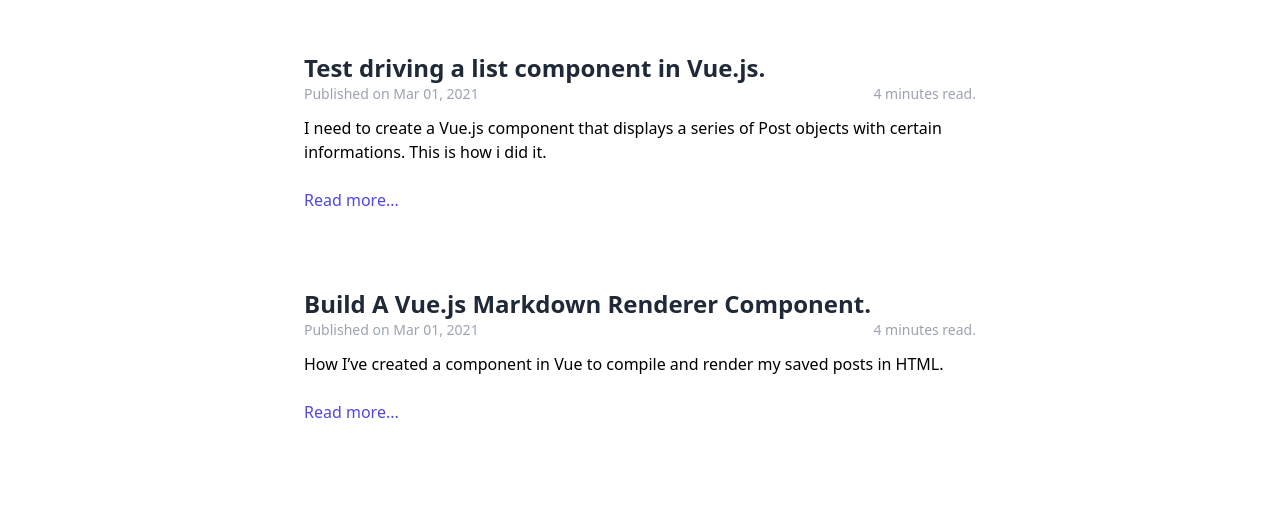
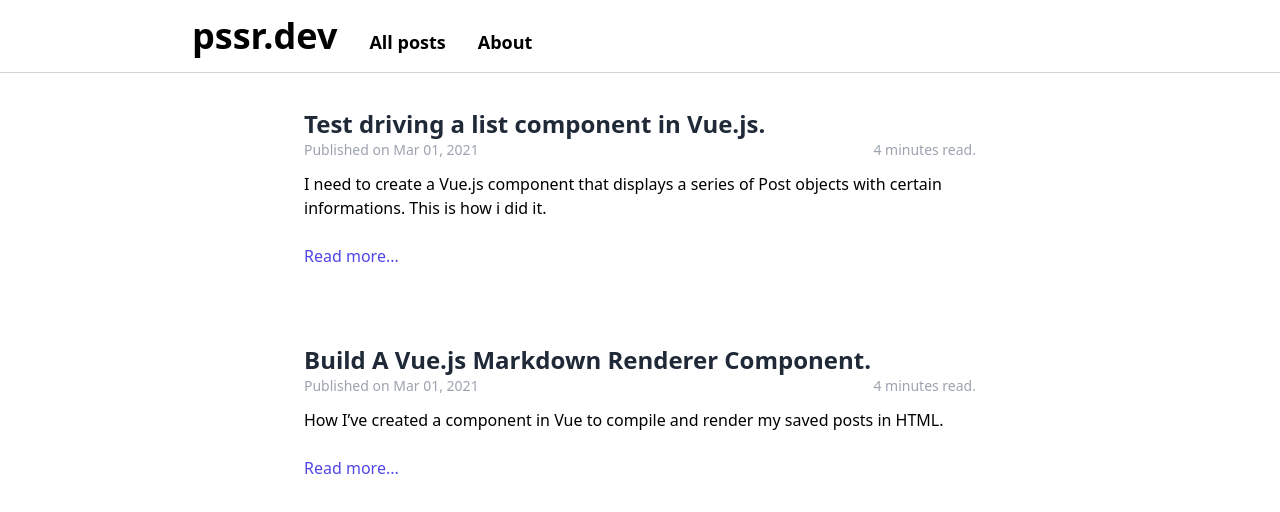
Before and after one commit to ps1312/simple_blog, a Vue app: page / in a window 1280 px wide. Shown: the top 512 px of the page. Built offline with nearby package versions, Linux system fonts and the light colour scheme.

Commit message:
add navbar with index and about

```diff
--- a/src/App.vue
+++ b/src/App.vue
@@ -1,13 +1,20 @@
 <template>
   <div id="app" class="antialiase">
-    <main class="container mx-auto px-8 md:max-w-3xl">
+    <header>
+      <nav-bar></nav-bar>
+    </header>
+    <main class="container mx-auto px-8 md:max-w-3xl mt-24">
       <router-view />
     </main>
   </div>
 </template>
 
 <script>
+import NavBar from "@/components/NavBar";
 export default {
   name: "App",
+  components: {
+    NavBar,
+  }
 }
 </script>
--- /dev/null
+++ b/src/components/NavBar.vue
@@ -0,0 +1,16 @@
+<template>
+  <nav class="w-screen p-4 border-b  border-gray-300 fixed top-0 bg-white">
+    <div class="max-w-4xl mx-auto">
+      <router-link to="/"><span class="text-4xl font-bold">pssr.dev</span></router-link>
+
+      <router-link class="text-lg font-semibold ml-8" to="/">All posts</router-link>
+      <router-link class="text-lg font-semibold ml-8" to="/about">About</router-link>
+    </div>
+  </nav>
+</template>
+
+<script>
+export default {
+  name: "NavBar"
+}
+</script>
```
